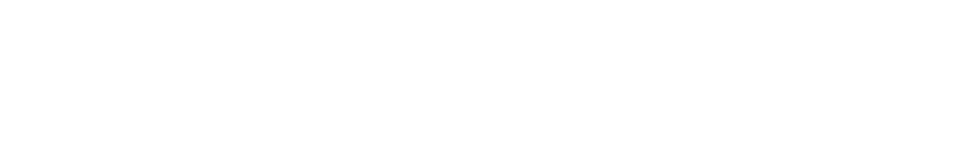
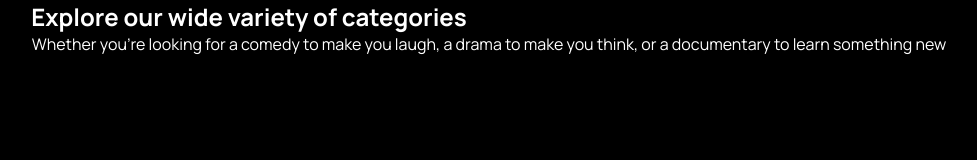
Before and after one commit to AmiriCoder/Movies-Project-FrontEnd-Team, a plain HTML site: page index.html in a window 1280 px wide. Shown: the whole page, without its empty margins (151-1128 px from the left). Drawn offline with Linux system fonts and the light colour scheme.

Commit message:
Share Style

```diff
--- a/css/nava.css
+++ b/css/nava.css
@@ -0,0 +1,19 @@
+* {
+    background-color: black;
+    padding: 0px;
+    margin: 0px;
+    font-family: "Manrope", sans-serif;
+}
+/* ExploreSection */
+.SectionExplore {
+    display: flex;
+    flex-direction: column;
+    text-align: center;
+}
+.SectionExplore div h1 {
+    color: white;
+    margin-left: -480px;
+}
+.SectionExplore div p {
+    color: white;
+}
--- a/index.html
+++ b/index.html
@@ -7,6 +7,10 @@
     <link rel="stylesheet" href="css/zahra.css">
     <meta name="viewport" content="width=device-width, initial-scale=1.0">
     <title>Document</title>
+    <link rel="preconnect" href="https://fonts.googleapis.com">
+    <link rel="preconnect" href="https://fonts.gstatic.com" crossorigin>
+    <link href="https://fonts.googleapis.com/css2?family=Manrope:wght@200..800&display=swap" rel="stylesheet">
+
 </head>
 <body>
 
@@ -17,7 +21,13 @@
 
 
     <!-- NAVA -->
-
+    <!-- ExploreSection -->
+    <section class="SectionExplore">
+        <div>
+            <h1>Explore our wide variety of categories</h1>
+            <p>Whether you're looking for a comedy to make you laugh, a drama to make you think, or a documentary to learn something new</p>
+        </div>
+</section>
 
 </body>
     <script src="js/main.js"></script>
```
